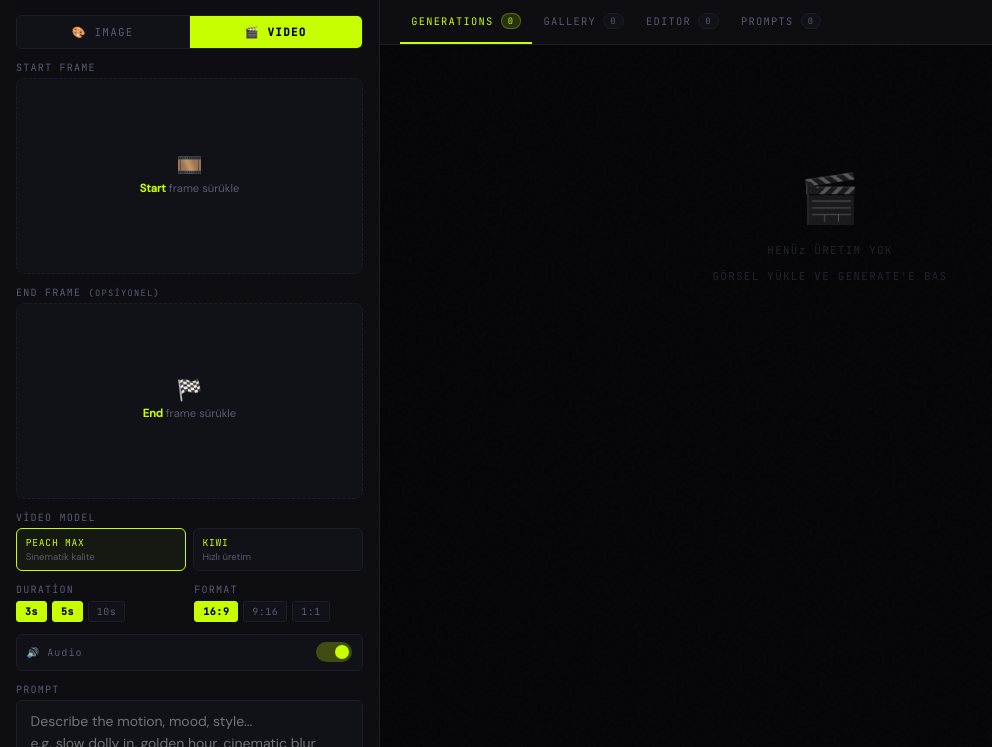
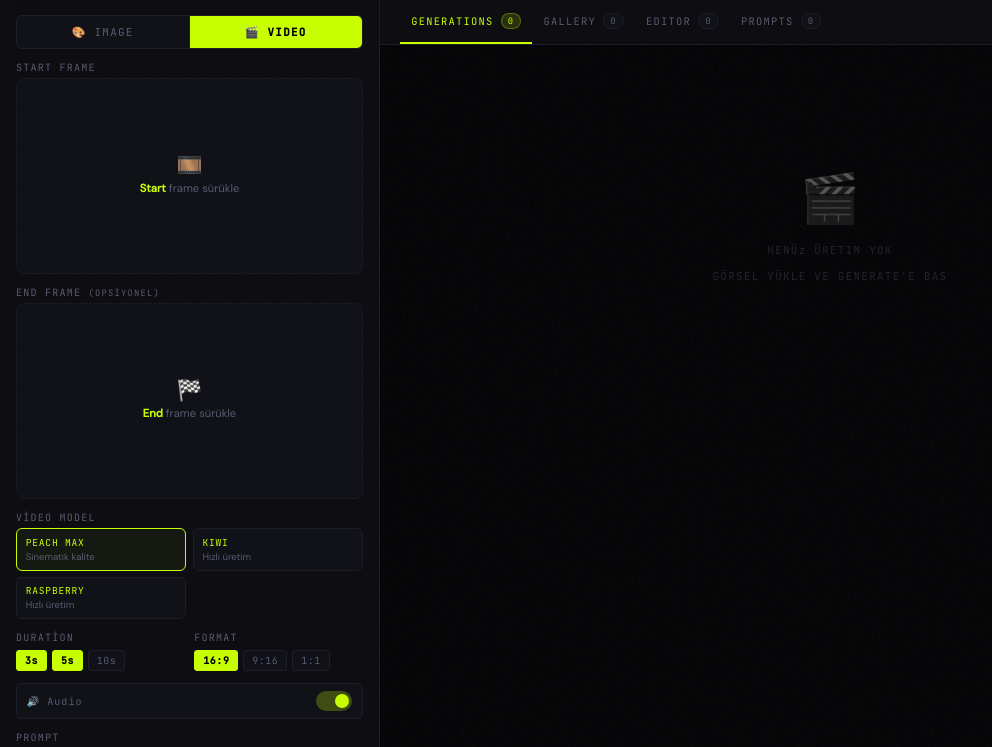
Before and after one commit to deneee3444-wq/mage, a Flask app: page / in a window 1280 px wide. Shown: the part 53-800 px from the top of the page, without its empty margins (0-992 px from the left). Run offline with Flask 3, Linux system fonts and the light colour scheme; the visitor is signed in with stand-in values (Sample User, id 1); data that the repository does not hold is empty; some libraries are stand-ins or nearby versions.

Commit message:
Update index.html

```diff
--- a/templates/index.html
+++ b/templates/index.html
@@ -587,6 +587,9 @@ select:focus { border-color: var(--accent); }
           <div class="model-card" data-val="kiwi">
             <div class="mc-name">KIWI</div><div class="mc-desc">Hızlı üretim</div>
           </div>
+           <div class="model-card" data-val="raspberry">
+            <div class="mc-name">RASPBERRY</div><div class="mc-desc">Hızlı üretim</div>
+          </div>
         </div>
       </div>
 
@@ -609,6 +612,11 @@ select:focus { border-color: var(--accent); }
           </div>
           <!-- Kiwi: aynı seçenekler, ayrı state -->
           <div class="pills" id="format-pills-kiwi" style="display:none">
+            <div class="pill active" data-val="16:9">16:9</div>
+            <div class="pill" data-val="9:16">9:16</div>
+            <div class="pill" data-val="1:1">1:1</div>
+          </div>
+          <div class="pills" id="format-pills-raspberry" style="display:none">
             <div class="pill active" data-val="16:9">16:9</div>
             <div class="pill" data-val="9:16">9:16</div>
             <div class="pill" data-val="1:1">1:1</div>
@@ -811,6 +819,7 @@ let selImageArch   = 'mango';
 let selDuration    = 5;
 let selPeachFormat = '16:9';
 let selKiwiFormat  = '16:9';
+let selRaspberryFormat  = '16:9';
 let selAspect      = 'cinema';
 let selNanoAspect  = '16:9';
 let audioEnabled   = true; // DEFAULT ON
@@ -971,6 +980,7 @@ function makeModelCards(id, cb) {
 makePills('duration-pills',      v => selDuration = parseInt(v));
 makePills('format-pills-peach',  v => selPeachFormat = v);
 makePills('format-pills-kiwi',   v => selKiwiFormat = v);
+makePills('format-pills-kiwi',   v => selRaspBerryFormat = v);
 makePills('aspect-pills',        v => selAspect = v);
 makePills('nano-aspect-pills',   v => selNanoAspect = v);
 
@@ -978,6 +988,7 @@ makeModelCards('video-model-cards', v => {
   selVideoModel = v;
   document.getElementById('format-pills-peach').style.display = v==='peach_max' ? '' : 'none';
   document.getElementById('format-pills-kiwi').style.display  = v==='kiwi'      ? '' : 'none';
+  document.getElementById('format-pills-raspberry').style.display  = v==='raspberry'      ? '' : 'none';
 });
 
 makeModelCards('image-model-cards', (v, arch) => {
@@ -1035,7 +1046,7 @@ document.getElementById('generate-btn').addEventListener('click', async () => {
     fd.append('model', selVideoModel);
     fd.append('video_duration', selDuration);
     fd.append('video_audio', audioEnabled ? 'true' : 'false');
-    fd.append('video_format', selVideoModel==='peach_max' ? selPeachFormat : selKiwiFormat);
+    fd.append('video_format', selVideoModel==='peach_max' ? selPeachFormat : selKiwiFormat );
   } else {
     for (const f of imgFiles) fd.append('images', f);
     fd.append('model', selImageModel);
```
